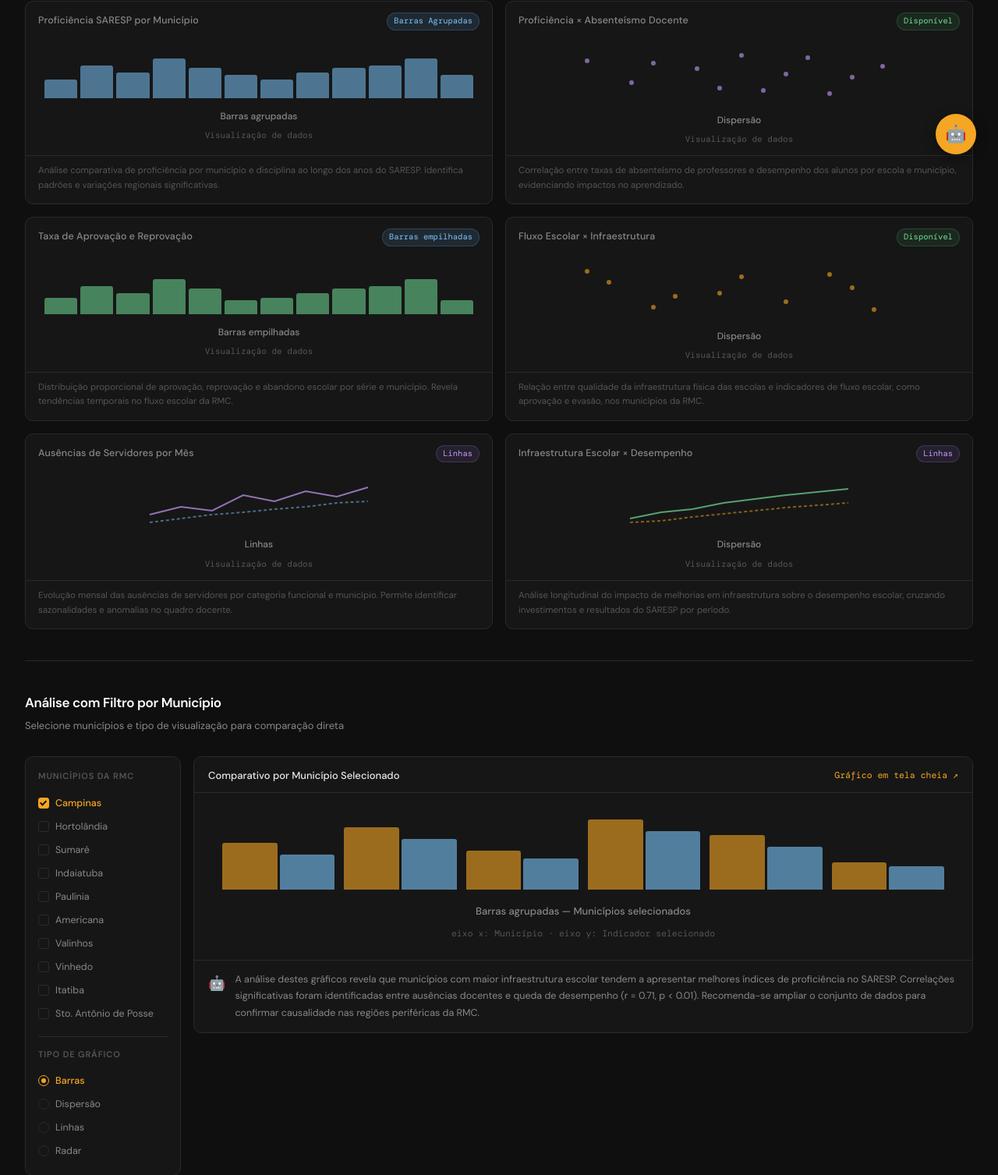
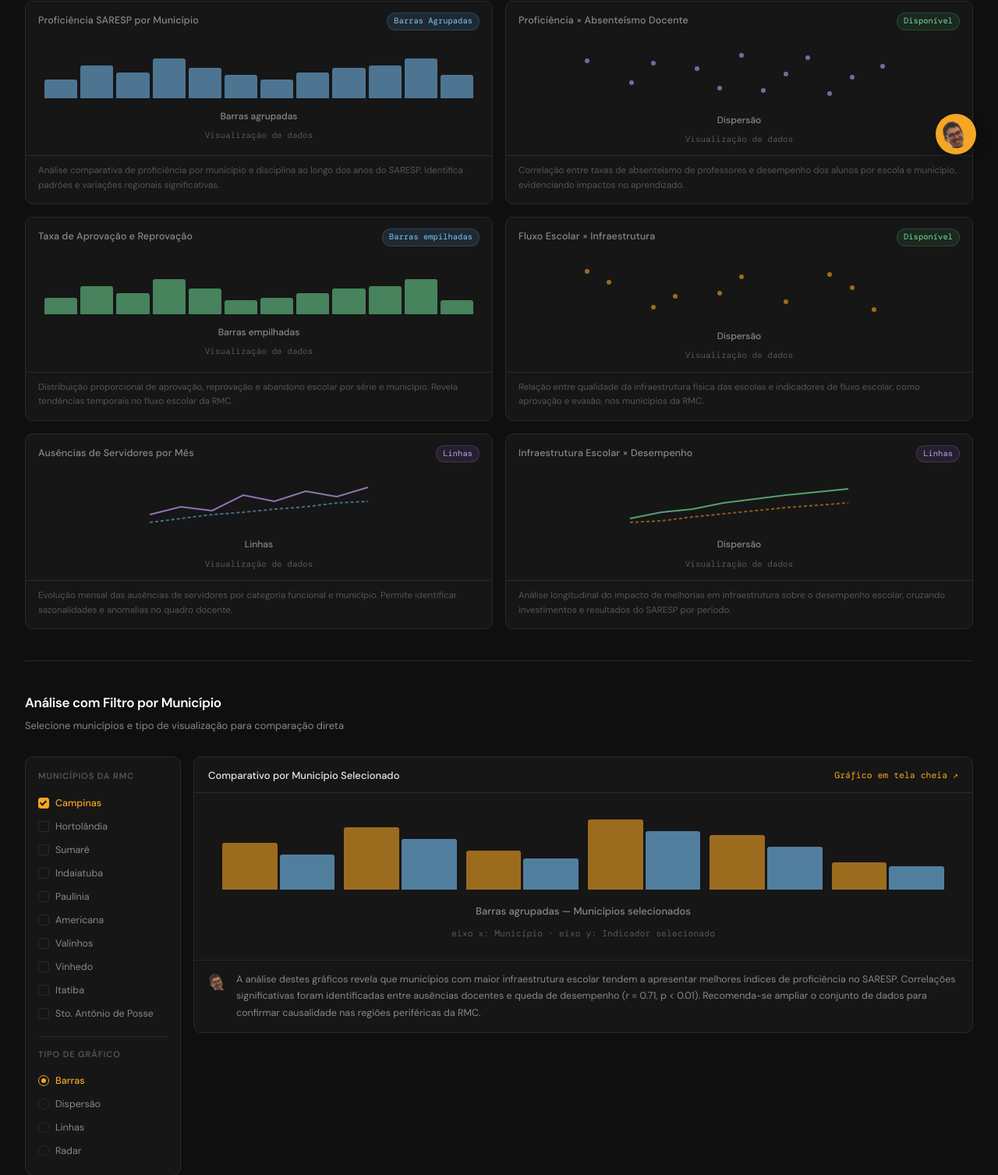
Before and after one commit to leasju/pi_educacao_qualidade, a Flask app: page / in a window 1280 px wide. Shown: the part 574-2081 px from the top of the page at 78% size. Run offline with Flask 3, Linux system fonts and the light colour scheme.

Commit message:
Edição do ícone do Chatbot

```diff
--- a/Template/index.html
+++ b/Template/index.html
@@ -358,7 +358,7 @@
         </div>
 
         <div class="insight-box">
-          <span class="insight-icon">🤖</span>
+          <img src="/static/guigui.png" alt="IA" class="insight-icon" />
           <div class="insight-text">
             A análise destes gráficos revela que municípios com maior infraestrutura escolar tendem a apresentar
             melhores índices de proficiência no SARESP. Correlações significativas foram identificadas entre ausências
@@ -382,7 +382,9 @@
   <!-- ── CHATBOT GEMINI ── -->
 
 <!-- Botão flutuante -->
-<div id="chat-bubble" onclick="toggleChat()" title="Assistente IA">🤖</div>
+<div id="chat-bubble" onclick="toggleChat()" title="Assistente IA">
+  <img src="/static/guigui.png" alt="Assistente IA" />
+</div>
 
 <!-- Janela do chat -->
 <div id="chat-box">
@@ -391,7 +393,7 @@
     <button onclick="toggleChat()" aria-label="Fechar chat">✕</button>
   </div>
   <div id="chat-messages">
-    <div class="msg bot">Olá! Posso te ajudar a interpretar os dados educacionais da RMC. O que deseja saber?</div>
+    <div class="msg bot">Olá, Meu nome é PGuigui! Posso te ajudar a interpretar os dados educacionais da RMC. O que deseja saber?</div>
   </div>
   <div id="chat-input-area">
     <input
--- a/static/chatbot.js
+++ b/static/chatbot.js
@@ -1,6 +1,3 @@
-// ─── CONFIGURAÇÃO ───────────────────────────────────────────
-// Substitua pela sua API key do Google AI Studio:
-// https://aistudio.google.com/app/apikey
 const GEMINI_KEY = "SUA_CHAVE_AQUI";
 
 const GEMINI_URL = `https://generativelanguage.googleapis.com/v1beta/models/gemini-1.5-flash:generateContent?key=${GEMINI_KEY}`;
--- a/static/style.css
+++ b/static/style.css
@@ -762,9 +762,11 @@ nav {
 }
 
 .insight-icon {
-  font-size: 18px;
+  width: 24px;
+  height: 24px;
   flex-shrink: 0;
   margin-top: 1px;
+  object-fit: contain;
 }
 
 .insight-text {
@@ -822,11 +824,18 @@ footer {
   display: flex;
   align-items: center;
   justify-content: center;
-  font-size: 22px;
   cursor: pointer;
   z-index: 999;
   box-shadow: 0 4px 16px rgba(0, 0, 0, 0.4);
   transition: transform .2s;
+  overflow: hidden; /* ← garante que a imagem não vaze do círculo */
+}
+
+#chat-bubble img {
+  width: 36px;
+  height: 36px;
+  object-fit: cover;
+  border-radius: 50%;
 }
 
 #chat-bubble:hover {
```
Also changed, not shown: static/guigui.png (added).
